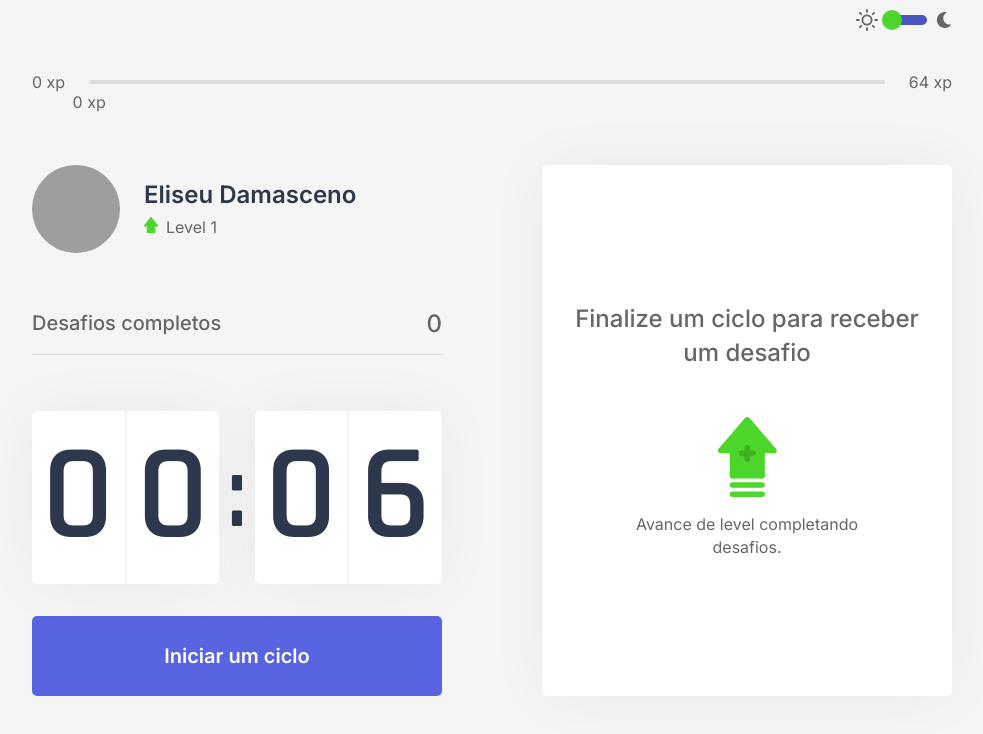
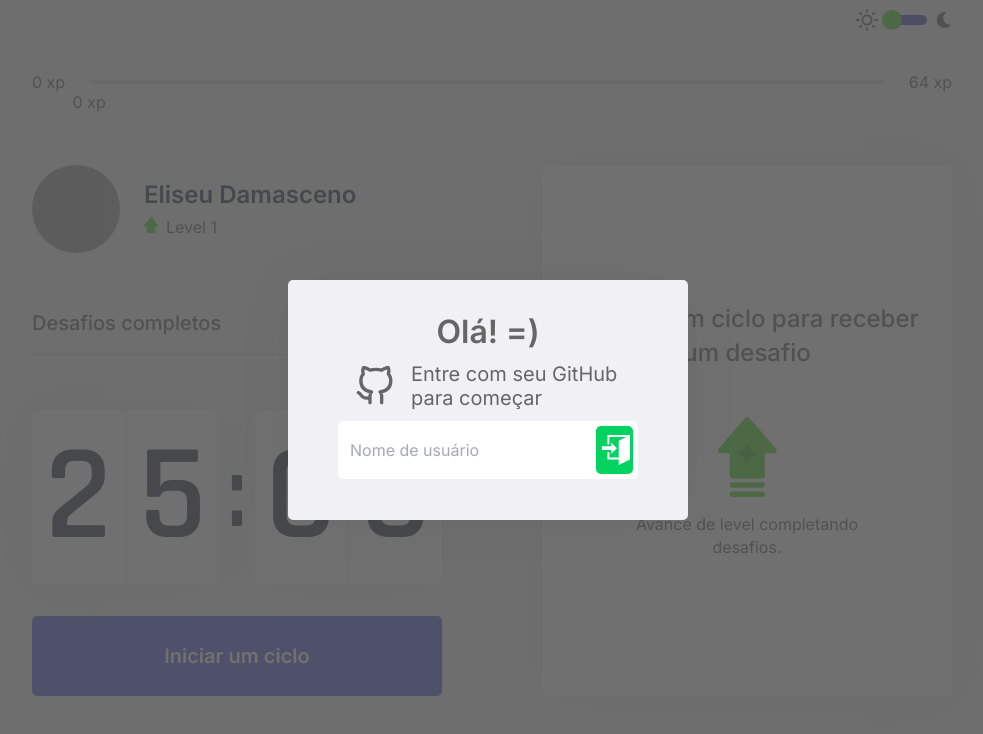
Before and after one commit to damascenoeliseu/cuide-se, a Next.js app: page / in a window 1280 px wide. Shown: the top 734 px of the page, without its empty margins (152-1135 px from the left). Built offline with nearby package versions, Linux system fonts and the light colour scheme; grey boxes are pictures that could not be loaded.

Commit message:
[Sign in Modal] Created modal for the user sign in with his GitHub user

```diff
--- a/package.json
+++ b/package.json
@@ -8,6 +8,7 @@
     "start": "next start"
   },
   "dependencies": {
+    "axios": "^0.21.1",
     "js-cookie": "^2.2.1",
     "next": "10.0.7",
     "polished": "^4.1.1",
--- /dev/null
+++ b/src/components/UsernameModal/index.tsx
@@ -0,0 +1,61 @@
+import React, { FormEvent, useCallback, useContext, useEffect, useState } from 'react';
+import { FiGithub } from 'react-icons/fi';
+import { ImEnter } from 'react-icons/im';
+import { SignInContext } from '../../contexts/SignInContext';
+import api from '../../services/api';
+
+import { Container, Content, Form, Error } from './styles';
+
+interface GitHubUser {
+   login: string;
+   avatar_url: string;
+   name: string;
+}
+
+export function UsernameModal() {
+   const [username, setUsername] = useState<string>();
+   const [user, setUser] = useState<GitHubUser>();
+   const [inputError, setInputError] = useState<string>();
+   const { closeUsernameModal } = useContext(SignInContext);
+
+   async function handleFindUser(event: FormEvent<HTMLFormElement>,
+   ): Promise<void> {
+      event.preventDefault();
+
+      if (!username) {
+         setInputError('Digite o seu nome de usuário do GitHub');
+         return;
+      }
+
+      try {
+         const response = await api.get<GitHubUser>(`/users/${username}`);
+         if (response) {
+            setUser(response.data);
+            closeUsernameModal();
+         }
+      } catch (error) {
+         setInputError('Erro ao buscar usuário no GitHub');
+      }
+   };
+
+   return (
+      <Container>
+         <Content>
+            <h1>Olá! =)</h1>
+            <div>
+               <FiGithub size={40} />
+               <span>Entre com seu GitHub para começar</span>
+            </div>
+            <Form hasError={!!inputError} onSubmit={handleFindUser}>
+               <input
+                  onChange={e => setUsername(e.target.value)}
+                  placeholder="Nome de usuário"
+               />
+               <button type="submit"><ImEnter size={30} /></button>
+            </Form>
+
+            {inputError && <Error>{inputError}</Error>}
+         </Content>
+      </Container >
+   );
+}
--- /dev/null
+++ b/src/components/UsernameModal/styles.ts
@@ -0,0 +1,107 @@
+import styled, { css } from 'styled-components';
+import { shade } from 'polished';
+
+interface FormProps {
+   hasError: boolean;
+}
+
+export const Container = styled.div`
+   background: rgba(77, 77, 77, 0.8);
+   position: fixed;
+   top: 0;
+   bottom: 0;
+   left: 0;
+   right: 0;
+
+   display: flex;
+   justify-content: center;
+   align-items: center;
+`;
+
+export const Content = styled.div`
+   display: flex;
+   flex-direction: column;
+   align-items: center;
+
+   background: #f0f0f5;
+   width: 100%;
+   max-width: 25rem;
+   height: 15rem;
+   padding: 2rem;
+   border-radius: 5px;
+   box-shadow: 0 0 60px rgba(0, 0, 0, 0.05);
+
+   text-align: center;
+   color: #666666;
+
+   h1 {
+      font-size: 2rem;
+   }
+
+   div {
+      display: flex;
+      justify-content: center;
+      align-items: center;
+      margin: 0.7rem 0;
+
+      span {
+         max-width: 210px;
+         margin-left: 1rem;
+         text-align: left;
+         font-size: 1.25rem;
+      }
+   }
+`;
+
+export const Form = styled.form<FormProps>`
+   max-width: 300px;
+   background: #fff;
+   padding: 0.3125rem;
+   display: flex;
+   justify-content: center;
+
+   border-radius: 5px;
+
+   input {
+      flex: 1;
+      height: 3rem;
+      margin-right:0.3125rem;
+      padding: 0 0.3125rem;
+      border: 0;
+      border-radius: 5px;
+      color: #a3a3a3;
+      border: 2px solid #fff;
+
+      ${props =>
+      props.hasError &&
+         css`
+            border-color: #c53030;
+         `}
+
+      &::placeholder {
+         color: #a8a8b3;
+      }
+   }
+
+   button {
+      width: 3rem;
+      height: 3rem;
+      background: #04d361;
+      border-radius: 5px;
+      border: 0;
+      color: #fff;
+      font-weight: bold;
+      transition: background-color 0.2s;
+      font-size: 0px;
+      align-items: center;
+      &:hover {
+         background: ${shade(0.2, '#04d361')};
+      }
+   }
+`;
+
+export const Error = styled.span`
+   display: block;
+   color: #c53030;
+   margin-top: 0.5rem;
+`;
--- a/src/contexts/CountdownContext.tsx
+++ b/src/contexts/CountdownContext.tsx
@@ -21,7 +21,7 @@ let countdownTimeout: NodeJS.Timeout;
 export function CountdownProvider({ children }: CountdownProviderProps) {
    const { startNewChallenge } = useContext(ChallengesContext);
 
-   const [time, setTime] = useState(0.1 * 60);
+   const [time, setTime] = useState(25 * 60);
    const [isActive, setIsActive] = useState(false);
    const [hasFinished, setHasFinished] = useState(false);
 
@@ -36,7 +36,7 @@ export function CountdownProvider({ children }: CountdownProviderProps) {
       clearTimeout(countdownTimeout);
       setIsActive(false);
       setHasFinished(false);
-      setTime(0.1 * 60);
+      setTime(25 * 60);
    }
 
    useEffect(() => {
--- /dev/null
+++ b/src/contexts/SignInContext.tsx
@@ -0,0 +1,28 @@
+import { createContext, useState } from 'react';
+
+import { UsernameModal } from '../components/UsernameModal';
+
+interface SignInContextData {
+   closeUsernameModal: () => void;
+}
+
+export const SignInContext = createContext({} as SignInContextData);
+
+export function SignInProvider() {
+   const [isUsernameModalOpen, setIsUsernameModalOpen] = useState(true);
+
+   function closeUsernameModal() {
+      setIsUsernameModalOpen(false);
+   }
+
+   return (
+      <SignInContext.Provider
+         value={{
+            closeUsernameModal
+         }}
+      >
+         {isUsernameModalOpen && <UsernameModal />}
+      </SignInContext.Provider>
+   );
+
+}
--- a/src/pages/index.tsx
+++ b/src/pages/index.tsx
@@ -12,6 +12,7 @@ import { ToggleTheme } from '../components/ToggleTheme';
 import { CountdownProvider } from '../contexts/CountdownContext';
 import { ChallengesProvider } from '../contexts/ChallengesContext';
 import { ChangeThemeProvider } from '../contexts/ChangeThemeContext';
+import { SignInProvider } from '../contexts/SignInContext';
 
 import styles from '../styles/pages/Home.module.css';
 import GlobalStyle from '../styles/global';
@@ -25,6 +26,7 @@ interface HomeProps {
 
 export default function Home(props: HomeProps) {
   return (
+    <>
       <ChangeThemeProvider theme={props.theme}>
         <ChallengesProvider
           level={props.level}
@@ -56,6 +58,8 @@ export default function Home(props: HomeProps) {
           <GlobalStyle />
         </ChallengesProvider>
       </ChangeThemeProvider>
+      <SignInProvider />
+    </>
   );
 }
 
--- /dev/null
+++ b/src/services/api.ts
@@ -0,0 +1,7 @@
+import axios from 'axios';
+
+const api = axios.create({
+   baseURL: 'https://api.github.com',
+});
+
+export default api;
```
Also changed, not shown: 1 other file (tests, documents, lock files or other folders). Lines whose indentation alone changed are shown as unchanged.
